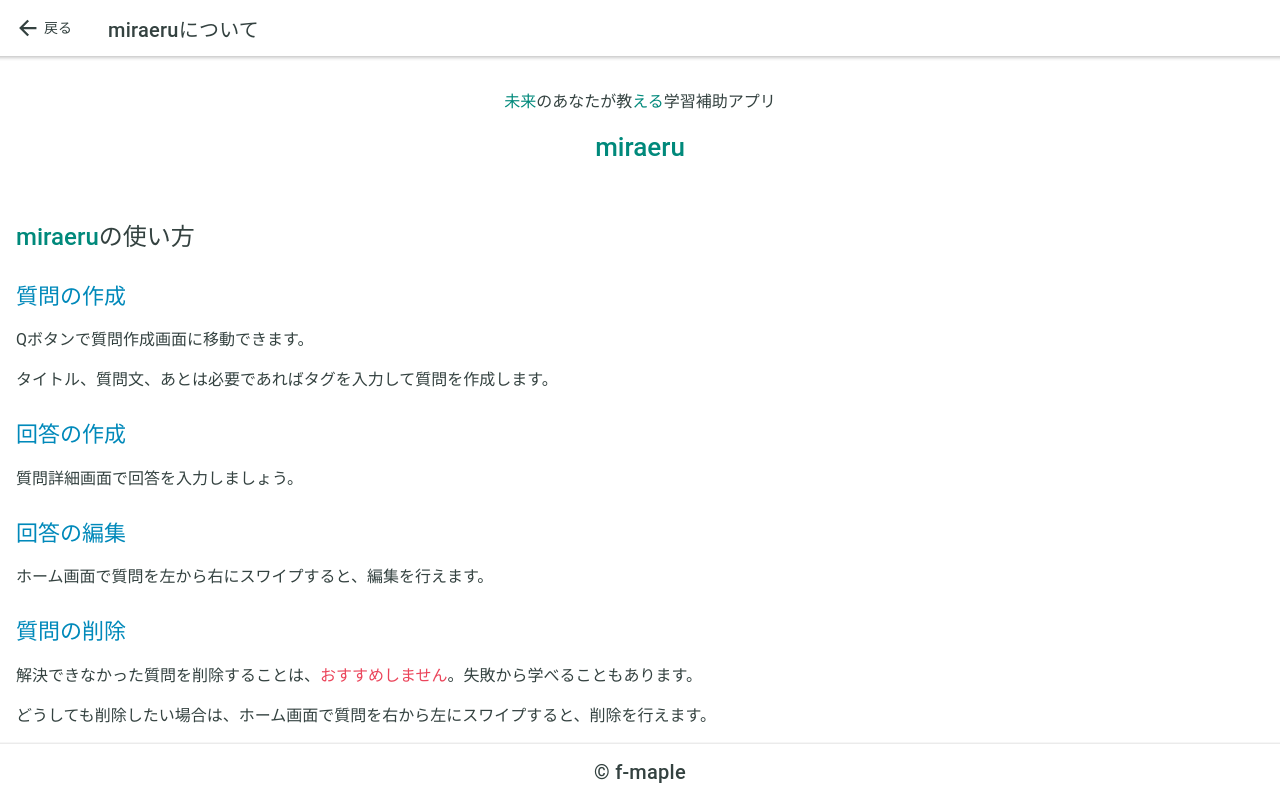
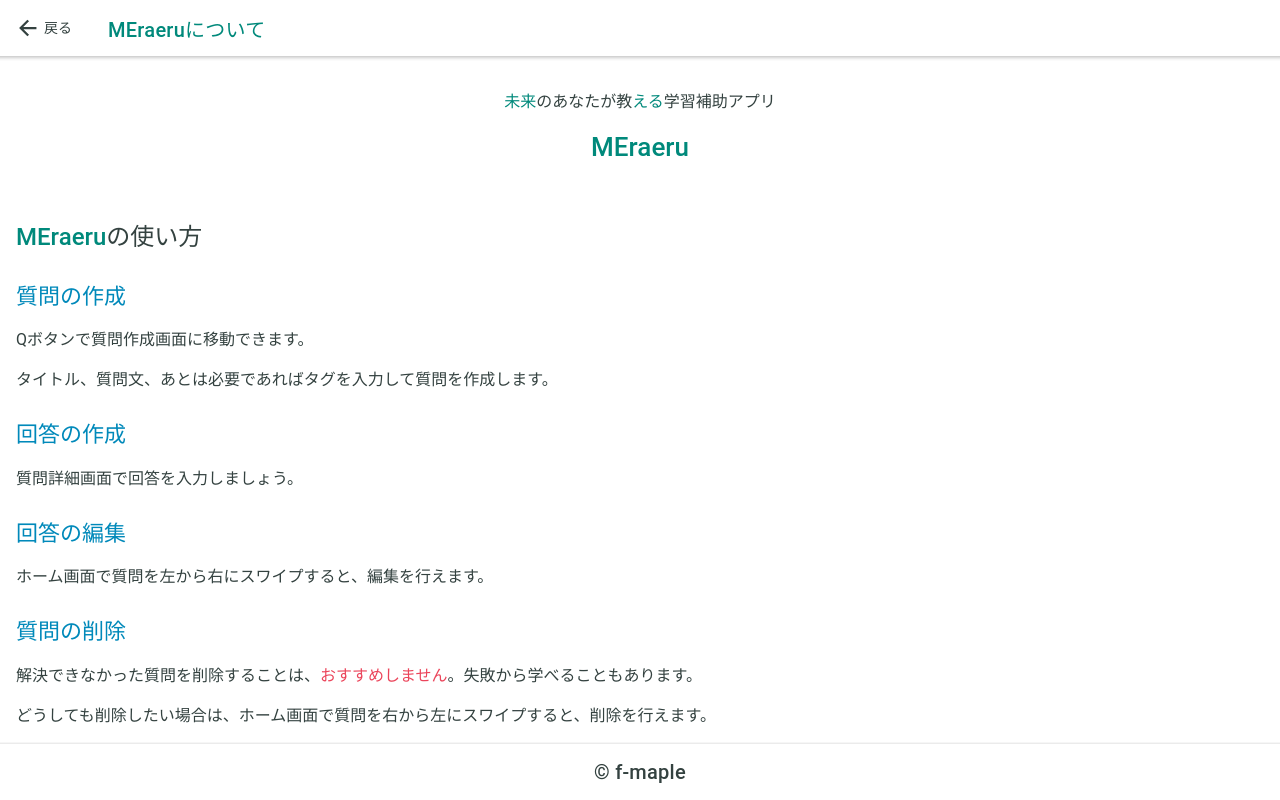
Before and after one commit to FugaTakata/MEraeru, a React (Create React App) app: page /about in a window 1280 px wide. Built offline with nearby package versions, Linux system fonts and the light colour scheme.

Commit message:
rename to MEraeru

```diff
--- a/capacitor.config.json
+++ b/capacitor.config.json
@@ -1,6 +1,6 @@
 {
-  "appId": "io.ionic.starter",
-  "appName": "miraeru",
+  "appId": "com.f-maple.meraeru",
+  "appName": "MEraeru",
   "bundledWebRuntime": false,
   "npmClient": "npm",
   "webDir": "build",
--- a/ionic.config.json
+++ b/ionic.config.json
@@ -1,5 +1,5 @@
 {
-  "name": "miraeru",
+  "name": "MEraeru",
   "integrations": {
     "capacitor": {}
   },
--- a/package.json
+++ b/package.json
@@ -1,5 +1,5 @@
 {
-  "name": "miraeru",
+  "name": "MEraeru",
   "version": "0.0.1",
   "private": true,
   "dependencies": {
--- a/public/index.html
+++ b/public/index.html
@@ -3,7 +3,7 @@
 
 <head>
   <meta charset="utf-8" />
-  <title>miraeru</title>
+  <title>MEraeru</title>
 
   <base href="/" />
 
--- a/src/pages/About/index.js
+++ b/src/pages/About/index.js
@@ -16,7 +16,9 @@ const About = () => {
     <IonPage>
       <IonHeader>
         <IonToolbar>
-          <IonTitle>miraeruについて</IonTitle>
+          <IonTitle>
+            <IonText color="primary">MEraeruについて</IonText>
+          </IonTitle>
           <IonButtons slot="start">
             <IonBackButton text="戻る" defaultHref="/home" />
           </IonButtons>
@@ -28,11 +30,11 @@ const About = () => {
           <IonText color="primary">える</IonText>学習補助アプリ
         </p>
         <h1 className="ion-text-center">
-          <IonText color="primary">miraeru</IonText>
+          <IonText color="primary">MEraeru</IonText>
         </h1>
         <div className="ion-padding-vertical" />
         <h2>
-          <IonText color="primary">miraeru</IonText>の使い方
+          <IonText color="primary">MEraeru</IonText>の使い方
         </h2>
         <h3 className="ion-padding-top">
           <IonText color="secondary">質問の作成</IonText>
@@ -66,7 +68,7 @@ const About = () => {
 
         <div className="ion-padding-vertical" />
         <h2>
-          <IonText color="primary">miraeru</IonText>で力をつける方法
+          <IonText color="primary">MEraeru</IonText>で力をつける方法
         </h2>
         <h3 className="ion-padding-top">
           <IonText color="secondary">質問はわかりやすく</IonText>
--- a/src/pages/Home/index.js
+++ b/src/pages/Home/index.js
@@ -144,7 +144,7 @@ const Home = () => {
       <IonHeader>
         <IonToolbar>
           <IonTitle color="primary">
-            <h1>miraeru</h1>
+            <h1>MEraeru</h1>
           </IonTitle>
           <IonButtons slot="end">
             <IonButton routerLink="/about" color="primary">
```
Also changed, not shown: 1 other file (tests, documents, lock files or other folders).
